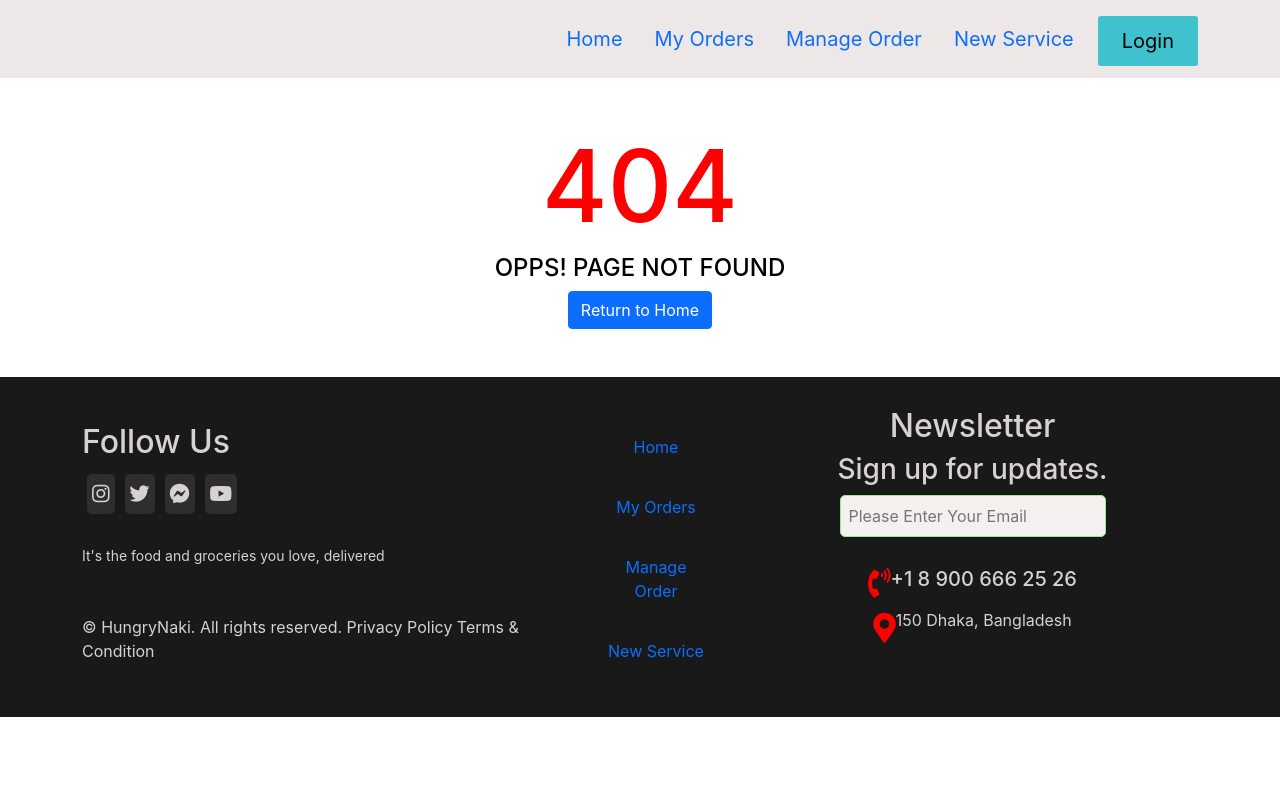
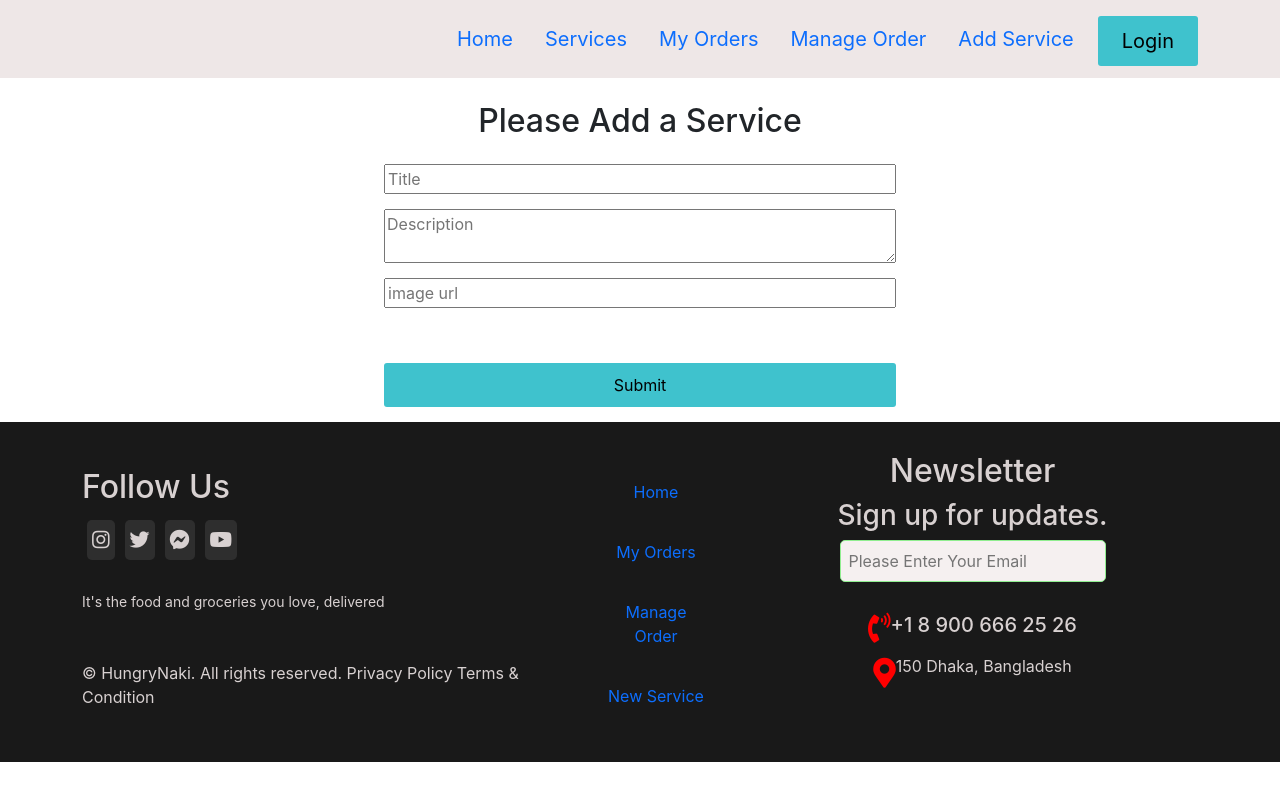
Before and after one commit to FatemaAkter11/delivery-website-client-side, a React (Create React App) app: page /addService in a window 1280 px wide. Built offline with nearby package versions, Linux system fonts and the light colour scheme; no server answers.

Commit message:
service and services part added

```diff
--- a/package.json
+++ b/package.json
@@ -6,6 +6,7 @@
     "@testing-library/jest-dom": "^5.11.4",
     "@testing-library/react": "^11.1.0",
     "@testing-library/user-event": "^12.1.10",
+    "axios": "^0.24.0",
     "bootstrap": "^5.1.3",
     "firebase": "^9.1.3",
     "react": "^17.0.2",
--- a/src/App.js
+++ b/src/App.js
@@ -6,6 +6,10 @@
 import NotFound from './pages/NotFound/NotFound';
 import AuthProvider from './context/AuthProvider';
 import Login from './components/Login/Login';
+import AddService from './pages/AddService/AddService';
+import Services from './pages/Services/Services';
+import PrivateRoute from './components/PrivateRoute/PrivateRoute';
+import OrderPlace from './pages/OrderPlace/OrderPlace';
 
 
 
@@ -23,9 +27,20 @@
             <Route path="/home">
               <Home></Home>
             </Route>
+            <Route path="/services">
+              <Services></Services>
+            </Route>
+
+            <Route path="/addService">
+              <AddService></AddService>
+            </Route>
             <Route path="/login">
               <Login></Login>
             </Route>
+
+            <PrivateRoute path="/services/:id">
+              <OrderPlace></OrderPlace>
+            </PrivateRoute>
 
             <Route path="*">
               <NotFound></NotFound>
--- a/src/components/Header/Header.js
+++ b/src/components/Header/Header.js
@@ -1,8 +1,10 @@
 import React from 'react';
 import { Link } from 'react-router-dom';
+import useAuth from '../../hooks/useAuth';
 import './Header.css';
 
 const Header = () => {
+    const { user, logout } = useAuth();
     return (
         <header>
             <nav className="navbar navbar-expand-lg">
@@ -18,19 +20,23 @@
                                 <Link className="nav-link active m-2 p-2" aria-current="page" to="/home">Home</Link>
                             </li>
                             <li className="nav-item">
-                                <Link className="nav-link m-2 p-2" to="/myorder">My Orders</Link>
+                                <Link className="nav-link active m-2 p-2" aria-current="page" to="/services">Services</Link>
                             </li>
                             <li className="nav-item">
-                                <Link className="nav-link m-2 p-2" to="/manageorder">Manage Order</Link>
+                                <Link className="nav-link m-2 p-2" to="/myOrder">My Orders</Link>
                             </li>
                             <li className="nav-item">
-                                <Link className="nav-link m-2 p-2" to="/newservice">New Service</Link>
+                                <Link className="nav-link m-2 p-2" to="/manageOrder">Manage Order</Link>
+                            </li>
+                            <li className="nav-item">
+                                <Link className="nav-link m-2 p-2" to="/addService">Add Service</Link>
                             </li>
                             <li className="nav-item ps-2">
                                 <Link className="nav-link learn-btn px-4 text-black mt-2" to="/login">Login</Link>
                             </li>
 
                         </ul>
+                        {user?.email && <button className="btn btn-warning px-4 text-black mt-2 mx-2" onClick={logout}>log out</button>}
                     </div>
                 </div>
             </nav>
--- a/src/components/PrivateRoute/PrivateRoute.js
+++ b/src/components/PrivateRoute/PrivateRoute.js
@@ -11,12 +11,14 @@
     return (
         <Route
             {...rest}
-            render={({ location }) => user.displayName ? children : <Redirect
+            render={({ location }) => user.email ? children : <Redirect
                 to={{
                     pathname: "/login",
                     state: { from: location }
                 }}
-            ></Redirect>}
+            ></Redirect>
+
+            }
         >
 
         </Route>
--- /dev/null
+++ b/src/pages/AddService/AddService.css
@@ -0,0 +1,10 @@
+.add-service form {
+    display: flex;
+    flex-direction: column;
+    justify-content: center;
+    align-items: center;
+}
+.add-service form input, textarea{
+    width: 40%;
+    margin-bottom: 15px;
+}
--- /dev/null
+++ b/src/pages/AddService/AddService.js
@@ -0,0 +1,33 @@
+import axios from 'axios';
+import React from 'react';
+import { useForm } from 'react-hook-form';
+import './AddService.css';
+
+const AddService = () => {
+    const { register, handleSubmit, reset } = useForm();
+
+    const onSubmit = data => {
+        console.log(data);
+        axios.post('http://localhost:5000/services', data)
+            .then(res => {
+                // console.log(res);
+                if (res.data.insertedId) {
+                    alert('Food added successfully');
+                    reset();
+                }
+            })
+    }
+    return (
+        <div className="add-service">
+            <h2 className="my-4">Please Add a Service</h2>
+            <form onSubmit={handleSubmit(onSubmit)}>
+                <input {...register("name", { required: true, maxLength: 23 })} placeholder="Title" />
+                <textarea {...register("description")} placeholder="Description" />
+                <input {...register("img")} placeholder="image url" />
+                <input className="learn-btn" type="submit" />
+            </form>
+        </div>
+    );
+};
+
+export default AddService;
--- a/src/pages/Home/Home.js
+++ b/src/pages/Home/Home.js
@@ -2,6 +2,7 @@
 import Banner from '../Banner/Banner';
 import './Home.css';
 import detail from '../../images/home.jpg';
+import Services from '../Services/Services';
 
 const Home = () => {
     return (
@@ -15,13 +16,9 @@
                     <div className="col-md-12">
                         {/* service data load */}
                         <div className="row ms-4">
-                            {/* {
-                            services.slice(0, 6)?.map(service => <Service
-                                key={service.id}
-                                service={service}
-                            >
-                            </Service>)
-                        } */}
+                            {
+                                <Services></Services>
+                            }
                         </div>
                     </div>
                 </div>
--- /dev/null
+++ b/src/pages/OrderPlace/OrderPlace.js
@@ -0,0 +1,11 @@
+import React from 'react';
+
+const OrderPlace = () => {
+    return (
+        <div>
+            <h2>OrderPlace</h2>
+        </div>
+    );
+};
+
+export default OrderPlace;
--- /dev/null
+++ b/src/pages/Service/Service.css
@@ -0,0 +1,7 @@
+.service{
+    background-color: rgb(226, 241, 241);
+    border-radius:20px ;
+}
+.service img{
+    width: 100%;
+}
--- /dev/null
+++ b/src/pages/Service/Service.js
@@ -0,0 +1,32 @@
+import React from 'react';
+import { Card, Col } from 'react-bootstrap';
+import { NavLink } from 'react-router-dom';
+import './Service.css';
+
+const Service = ({ service }) => {
+    // const {service} = props;
+    const { _id, name, description, img } = service;
+    return (
+        <Col sm={12} md={6} lg={4}>
+            <div className="m-2">
+                <Card className="mx-auto card" style={{ width: "21rem" }}>
+                    <Card.Img variant="top" className="img-fluid mx-auto" src={img} />
+                    <Card.Body className="my-1 py-1">
+                        <Card.Title>{name}</Card.Title>
+                        <Card.Text>{description}</Card.Text>
+                    </Card.Body>
+                    <Card.Body className="d-flex">
+                        <NavLink
+                            to={`/services/${_id}`}
+                            className="btn btn-primary w-100 me-1"
+                        >
+                            Order Place
+                        </NavLink>
+                    </Card.Body>
+                </Card>
+            </div>
+        </Col>
+    );
+};
+
+export default Service;
--- /dev/null
+++ b/src/pages/Services/Services.css
@@ -0,0 +1,5 @@
+.img-fluid{
+    border-radius: 75%;
+    width: 250px;
+    height: 250px;
+}
--- /dev/null
+++ b/src/pages/Services/Services.js
@@ -0,0 +1,32 @@
+import React from 'react';
+import { useEffect } from 'react';
+import { useState } from 'react';
+import { Container, Row } from 'react-bootstrap';
+import Service from '../Service/Service';
+import './Services.css';
+
+const Services = () => {
+    const [services, setServices] = useState([])
+    useEffect(() => {
+        fetch('http://localhost:5000/services')
+            .then(res => res.json())
+            .then(data => setServices(data));
+    }, [])
+
+    return (
+        <div>
+            <Container className="py-5">
+                <Row>
+                    {services?.map((service) => (
+                        <Service
+                            service={service}
+                            key={service.id}>
+                        </Service>
+                    ))}
+                </Row>
+            </Container>
+        </div>
+    );
+};
+
+export default Services;
```
Also changed, not shown: 1 other file (tests, documents, lock files or other folders).
